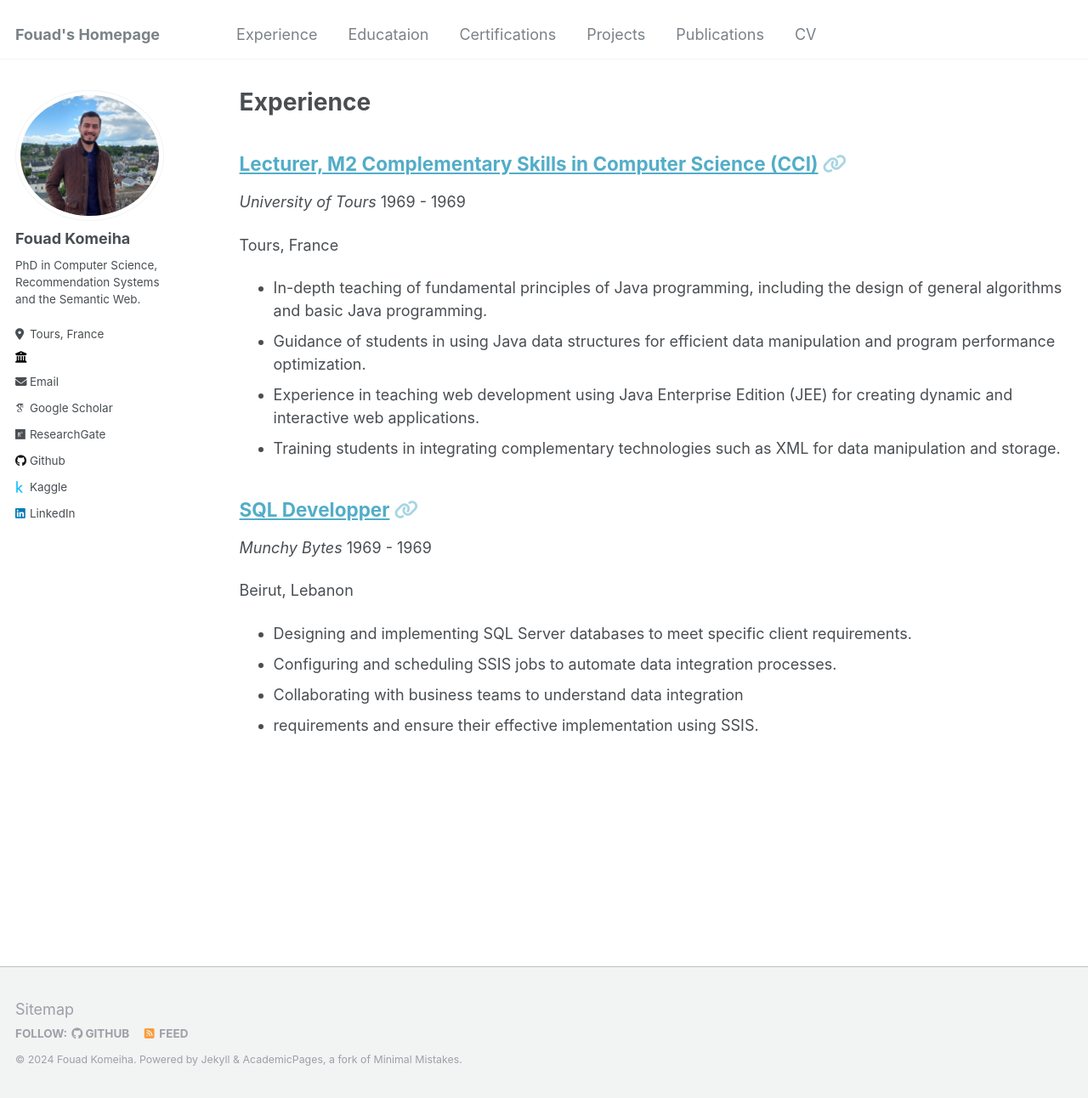
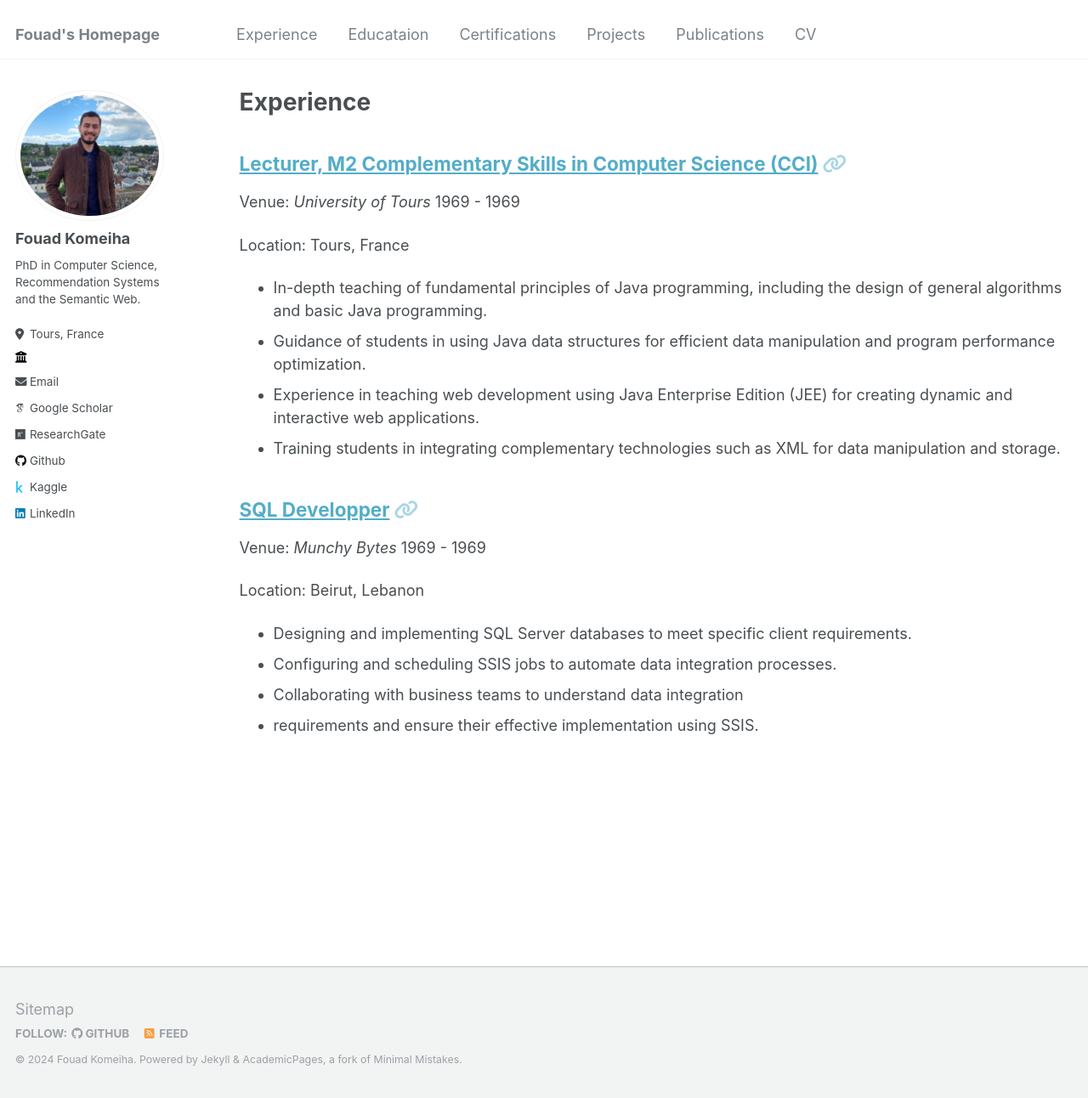
Before and after one commit to FouadKom/FouadKom.github.io, a Jekyll site: the page built from _pages/experience.md, in a window 1280 px wide and 1292 px high. Shown: the whole window at 85% size. Built offline with Jekyll 4.4.1, drawn with Linux system fonts in a browser that asks for light colours; some web fonts are replaced; part of the change alters nothing that is shown.

Commit message:
Update archive-single-exp.html

```diff
--- a/_includes/archive-single-exp.html
+++ b/_includes/archive-single-exp.html
@@ -1,16 +1,37 @@
-{% include base_path %}
+{% capture from_date %}
+  {% if experience.from %}
+    {% assign from_date_parts = experience.from | split: "-" %}
+    {% case from_date_parts.size %}
+      {% when 3 %}
+        {{ experience.from | date: "%Y%m%d" }}
+      {% when 2 %}
+        {{ experience.from | date: "%Y%m" }}
+      {% when 1 %}
+        {{ experience.from | date: "%Y" }}
+    {% endcase %}
+  {% else %}
+    00000000
+  {% endif %}
+{% endcapture %}
 
-{% if experience.header.teaser %}
-  {% capture teaser %}{{ experience.header.teaser }}{% endcapture %}
-{% else %}
-  {% assign teaser = site.teaser %}
-{% endif %}
+{% capture to_date %}
+  {% if experience.to %}
+    {% assign to_date_parts = experience.to | split: "-" %}
+    {% case to_date_parts.size %}
+      {% when 3 %}
+        {{ experience.to | date: "%Y%m%d" }}
+      {% when 2 %}
+        {{ experience.to | date: "%Y%m" }}
+      {% when 1 %}
+        {{ experience.to | date: "%Y" }}
+    {% endcase %}
+  {% else %}
+    {% assign to_date = "99999999" %}
+  {% endif %}
+{% endcapture %}
 
-{% if certification.id %}
-  {% assign title = experience.title | markdownify | remove: "<p>" | remove: "</p>" %}
-{% else %}
-  {% assign title = experience.title %}
-{% endif %}
+{% assign experience.from_date = from_date %}
+{% assign experience.to_date = to_date %}
 
 <div class="list__item">
   <article class="archive__item" itemscope itemtype="http://schema.org/CreativeWork">
@@ -38,10 +59,7 @@
       <p class="page__meta"><i class="fa fa-clock-o" aria-hidden="true"></i> {{ experience.read_time }} min read</p>
     {% endif %}
 
-    <p><i>{{ experience.venue }}</i>
-      {% assign from_date_parts = experience.from | split: "-" %}
-      {% assign to_date_parts = experience.to | split: "-" %}
-
+    <p>Venue: <i>{{ experience.venue }}</i>
       {% case from_date_parts.size %}
         {% when 3 %}
           {{ experience.from | date: "%B %d, %Y" }}
@@ -65,9 +83,8 @@
       {% endif %}
     </p>
 
-
     {% if experience.location %}
-      <p>{{ experience.location }}</p>
+      <p>Location: {{ experience.location }}</p>
     {% endif %}
 
     {% if experience.excerpt %}
```
